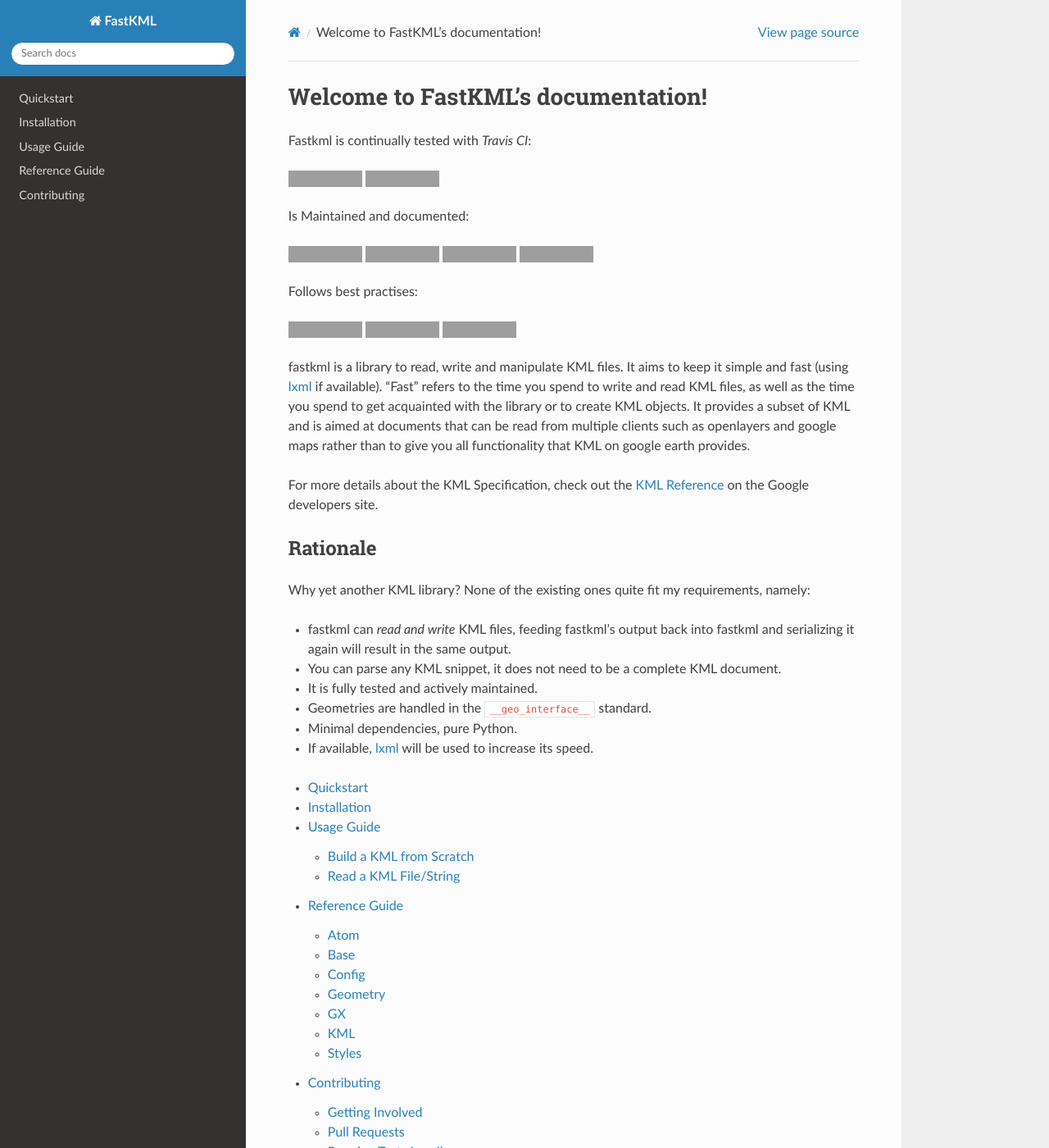
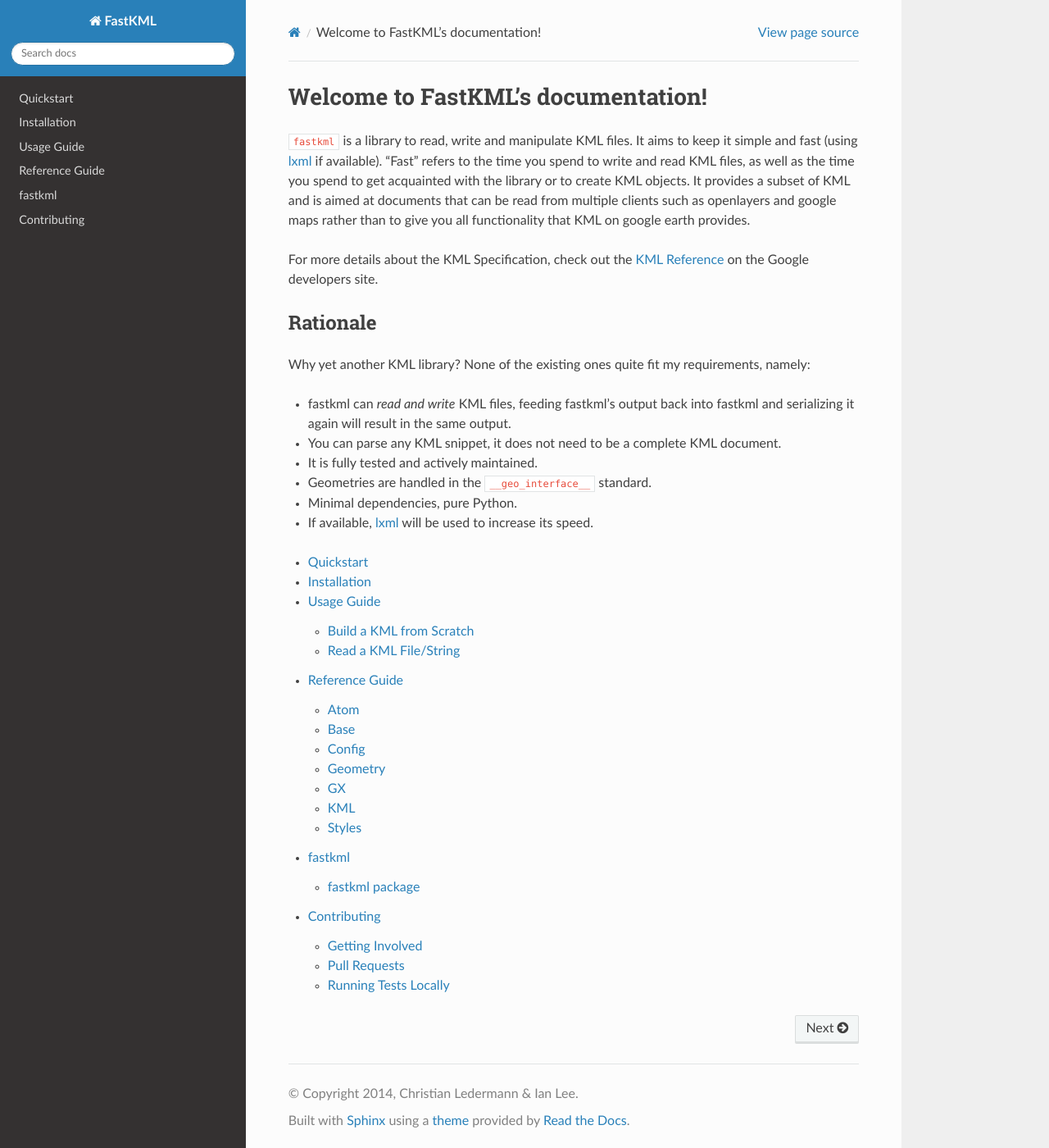
Before and after one commit to cleder/fastkml, a Sphinx documentation site: the page built from docs/index.rst, in a window 1280 px wide and 1400 px high. Shown: the whole window at 82% size. Built offline with Sphinx 7.4.7 and the Read the Docs theme 2.0.0, drawn with Linux system fonts in a browser that asks for light colours; the version number could not be read and is left out; grey boxes are pictures that could not be loaded.

Commit message:
sphinx autodoc

```diff
--- a/docs/conf.py
+++ b/docs/conf.py
@@ -18,7 +18,7 @@
 # add these directories to sys.path here. If the directory is relative to the
 # documentation root, use os.path.abspath to make it absolute, like shown here.
 sys.path.insert(0, os.path.abspath(".."))
-import fastkml  # noqa: E402
+from fastkml import about  # noqa: E402
 
 # -- General configuration ------------------------------------------------
 
@@ -51,9 +51,9 @@
 # built documents.
 #
 # The short X.Y version.
-version = fastkml.__version__
+version = about.__version__
 # The full version, including alpha/beta/rc tags.
-release = fastkml.__version__
+release = about.__version__
 
 # The language for content autogenerated by Sphinx. Refer to documentation
 # for a list of supported languages.
--- a/docs/index.rst
+++ b/docs/index.rst
@@ -1,46 +1,7 @@
 Welcome to FastKML's documentation!
 ===================================
 
-Fastkml is continually tested with *Travis CI*:
-
-.. image:: https://api.travis-ci.org/cleder/fastkml.png
-    :target: https://travis-ci.org/cleder/fastkml
-
-.. image:: https://coveralls.io/repos/cleder/fastkml/badge.png?branch=master
-    :target: https://coveralls.io/r/cleder/fastkml?branch=master
-
-
-Is Maintained and documented:
-
-.. image:: https://pypip.in/v/fastkml/badge.png
-    :target: https://pypi.python.org/pypi/fastkml
-    :alt: Latest PyPI version
-
-.. image:: https://pypip.in/status/fastkml/badge.svg
-    :target: https://pypi.python.org/pypi/fastkml/
-    :alt: Development Status
-
-.. image:: https://readthedocs.org/projects/fastkml/badge/
-    :target: https://fastkml.readthedocs.org/
-
-.. image:: https://www.openhub.net/p/fastkml/widgets/project_thin_badge.gif
-    :target: https://www.openhub.net/p/fastkml
-
-Follows best practises:
-
-.. image:: https://landscape.io/github/cleder/fastkml/master/landscape.svg?style=plastic
-   :target: https://landscape.io/github/cleder/fastkml/master
-   :alt: Code Health
-
-.. image:: https://pypip.in/py_versions/fastkml/badge.svg
-    :target: https://pypi.python.org/pypi/fastkml/
-    :alt: Supported Python versions
-
-.. image:: https://pypip.in/implementation/fastkml/badge.svg
-    :target: https://pypi.python.org/pypi/fastkml/
-    :alt: Supported Python implementations
-
-fastkml is a library to read, write and manipulate KML files. It aims to keep
+``fastkml`` is a library to read, write and manipulate KML files. It aims to keep
 it simple and fast (using lxml_ if available). "Fast" refers to the time you
 spend to write and read KML files, as well as the time you spend to get
 acquainted with the library or to create KML objects. It provides a subset of KML
```
Also changed, not shown: other parts of docs/index.rst (+1 -0 lines), docs/fastkml.rst (added, +142 -0 lines), docs/modules.rst (added, +7 -0 lines).
